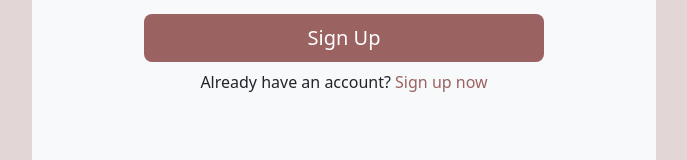
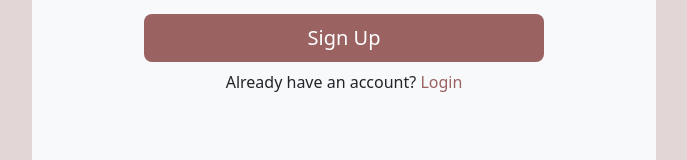
Before and after one commit to SKRNPC/blog-app, a React (Create React App) app: page /signup in a window 1280 px wide. Shown: the part 533-693 px from the top of the page, without its empty margins (296-983 px from the left). Built offline with nearby package versions, Linux system fonts and the light colour scheme.

Commit message:
yazım hatası giderildi

```diff
--- a/src/components/SignUp.js
+++ b/src/components/SignUp.js
@@ -97,7 +97,7 @@ function SignUp() {
               <p className="d-flex justify-content-center text-sm-center  ">
                 Already have an account?&nbsp;
                 <Link to="/login" className="signup-link">
-                  <p>Sign up now</p>
+                  <p>Login</p>
                 </Link>
               </p>
             </div>
```
